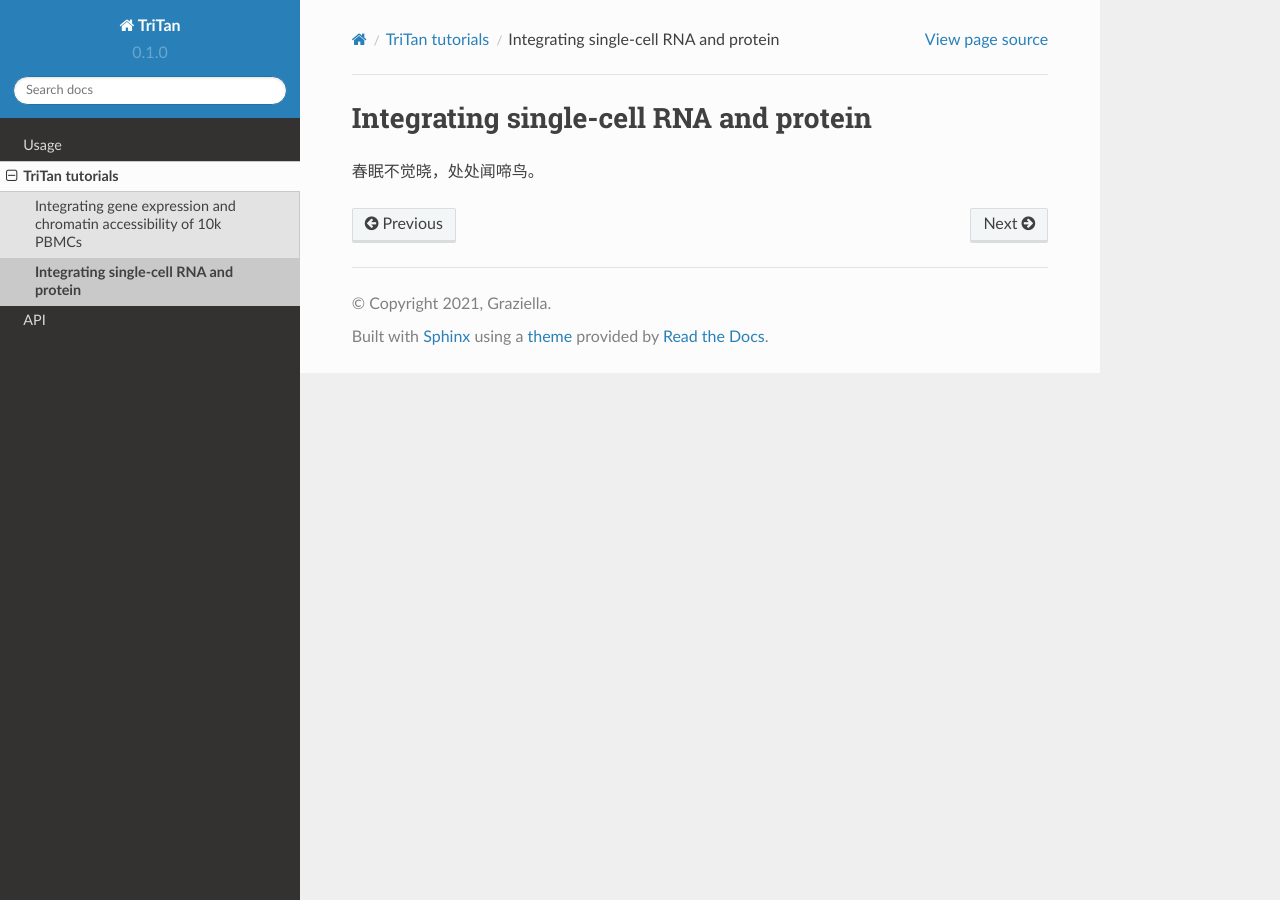
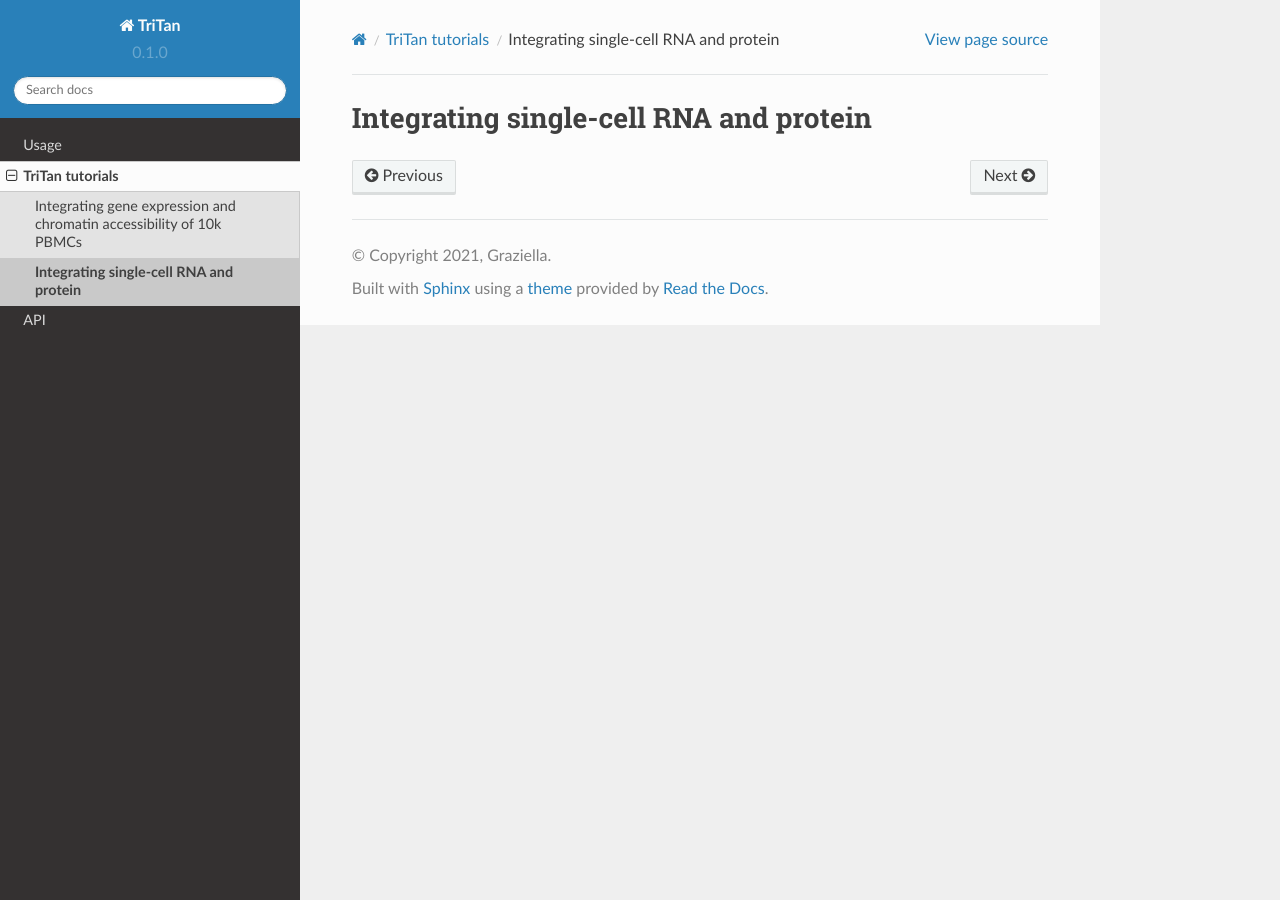
Before and after one commit to maxxxxxxxin/rtd-tutorial, a Sphinx documentation site: the page built from docs/source/tutorials/cite-seq/contents.rst, in a window 1280 px wide. Built offline with Sphinx 7.4.7 and the Read the Docs theme 2.0.0, drawn with Linux system fonts in a browser that asks for light colours.

Commit message:
Update contents.rst

```diff
--- a/docs/source/tutorials/cite-seq/contents.rst
+++ b/docs/source/tutorials/cite-seq/contents.rst
@@ -1,4 +1,2 @@
 Integrating single-cell RNA and protein
 ========
-
-春眠不觉晓，处处闻啼鸟。
```
